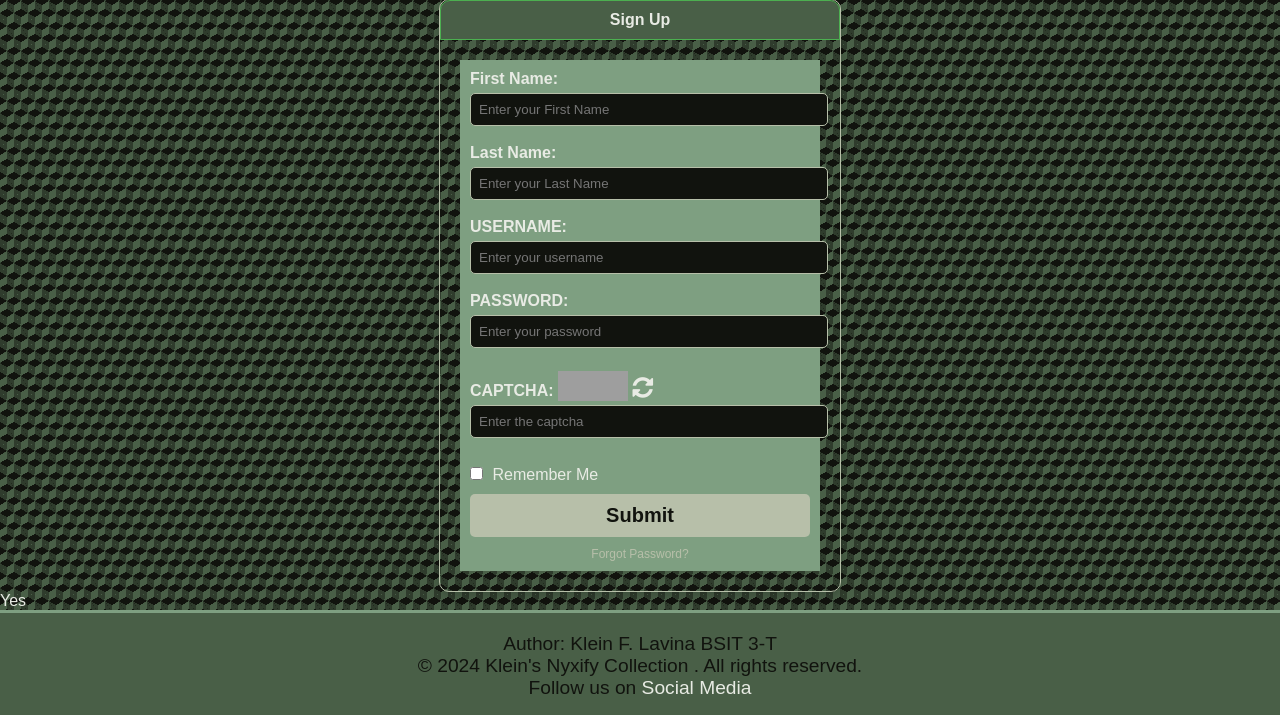
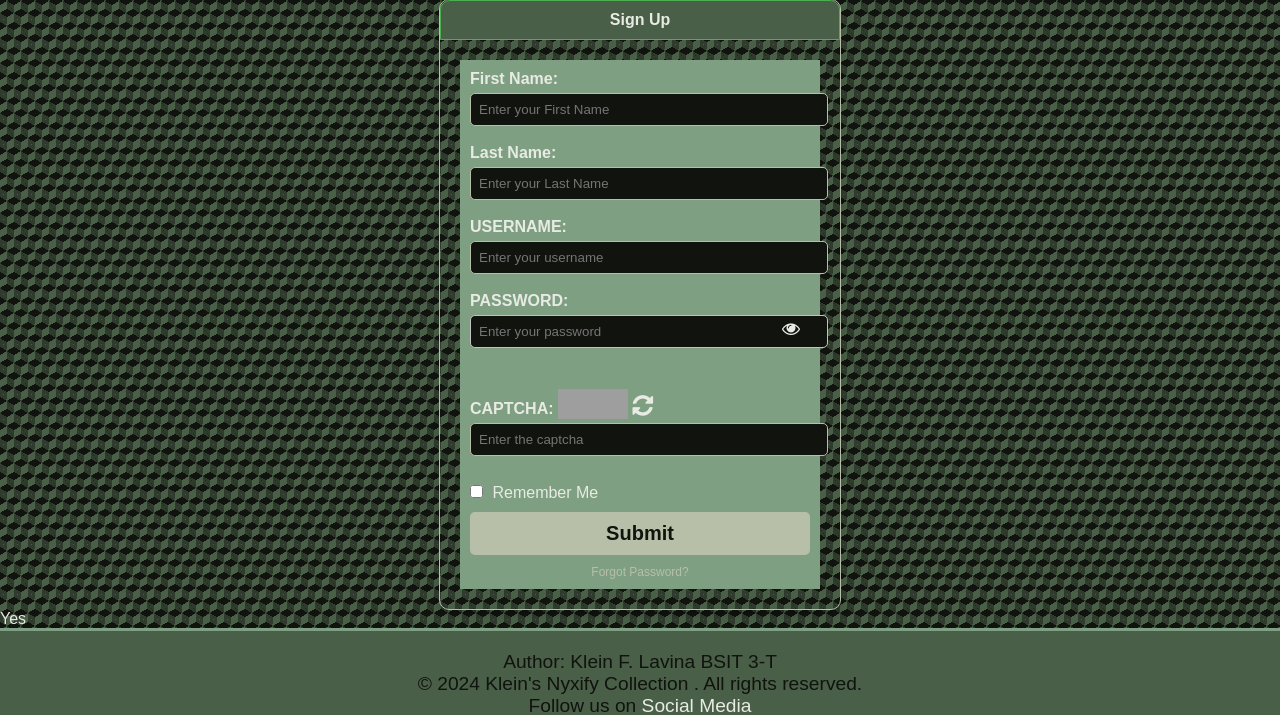
Before and after one commit to KleinLavina/KleinLavina, a PHP site: page /index.php?page=signup in a window 1280 px wide. Shown: the part 199-914 px from the top of the page. Before the commit the page ends 893 px from the top, so only its background shows below. Run offline with PHP 8.4, Linux system fonts and the light colour scheme; grey boxes are pictures that could not be loaded.

Commit message:
Update signup.php

```diff
--- a/All Files/temp1/pages/signup.php
+++ b/All Files/temp1/pages/signup.php
@@ -37,11 +37,16 @@ if (isset($_SESSION['error_msg'])) {
                        placeholder="Enter your username"
                        title="Your username (e.g., john_doe)"/><br /><br />
 
-                <label style="font-weight: bold; color: #e8ebe4;">PASSWORD:</label><br />
-                <input type="password" name="password" class="box"
-                       style="width: 100%; padding: 8px; margin-top: 5px; border: 1px solid #b7bfa9; border-radius: 5px; background-color: #11130e; color: #e8ebe4;"
-                       placeholder="Enter your password"
-                       title="Your password (8+ characters)"/><br/><br />
+                 <label style="font-weight: bold; color: #e8ebe4;">PASSWORD:</label><br />
+                <div style="position: relative;">
+                    <input type="password" name="password" class="box"
+                           id="password"
+                           style="width: 100%; padding: 8px; margin-top: 5px; border: 1px solid #c1c1c1; border-radius: 5px; background-color: #11130e; color: #e8ebe4;"
+                           placeholder="Enter your password"
+                           title="Your password (8+ characters)"/><br />
+                    <i class="fa fa-eye" id="togglePassword"
+                       style="position: absolute; top: 10px; right: 10px; cursor: pointer; font-size: 18px;"></i>
+                </div><br/><br />
 
                 <label style="font-weight: bold; color: #e8ebe4;">CAPTCHA:</label>
                 <img id="imgcap" onclick="reloadCaptcha();return false;" src="inc/captcha.php" alt="CAPTCHA" style="height:30px;width:70px;position:relative;top:5px;">
```
